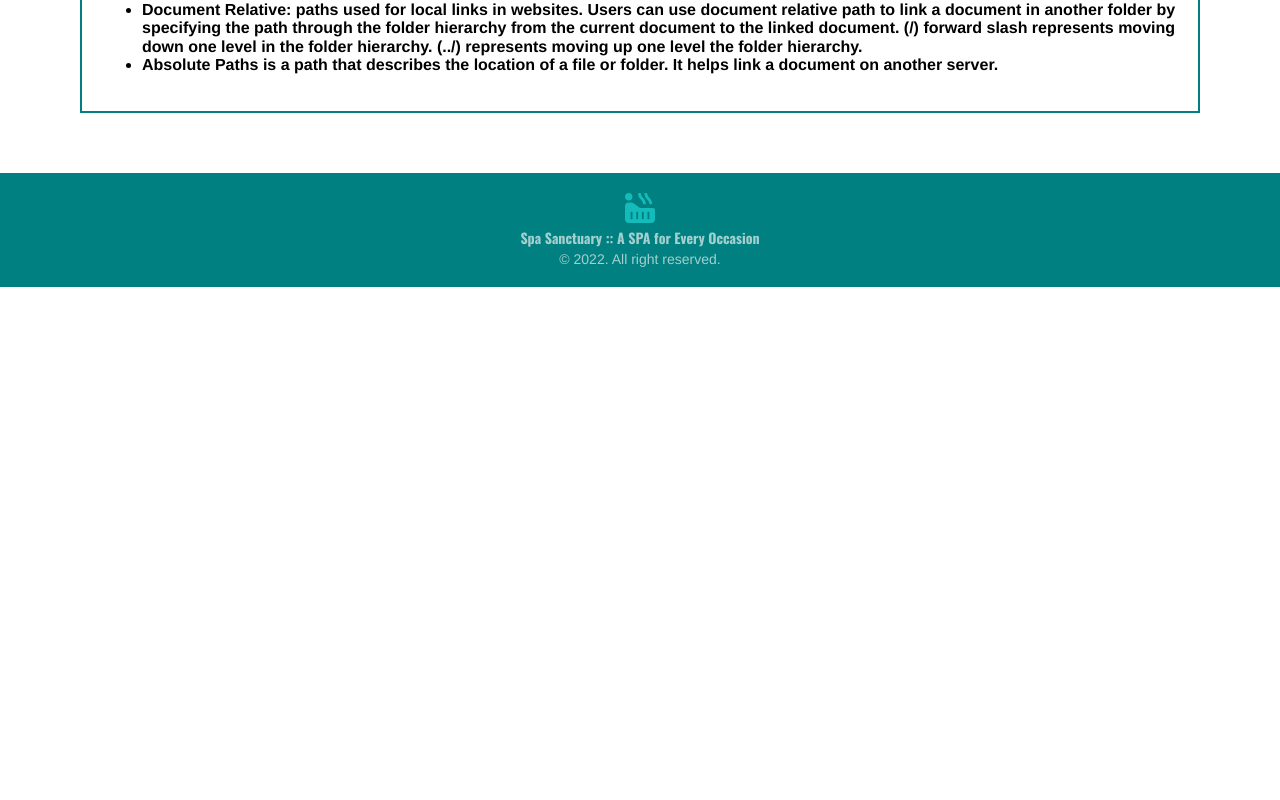
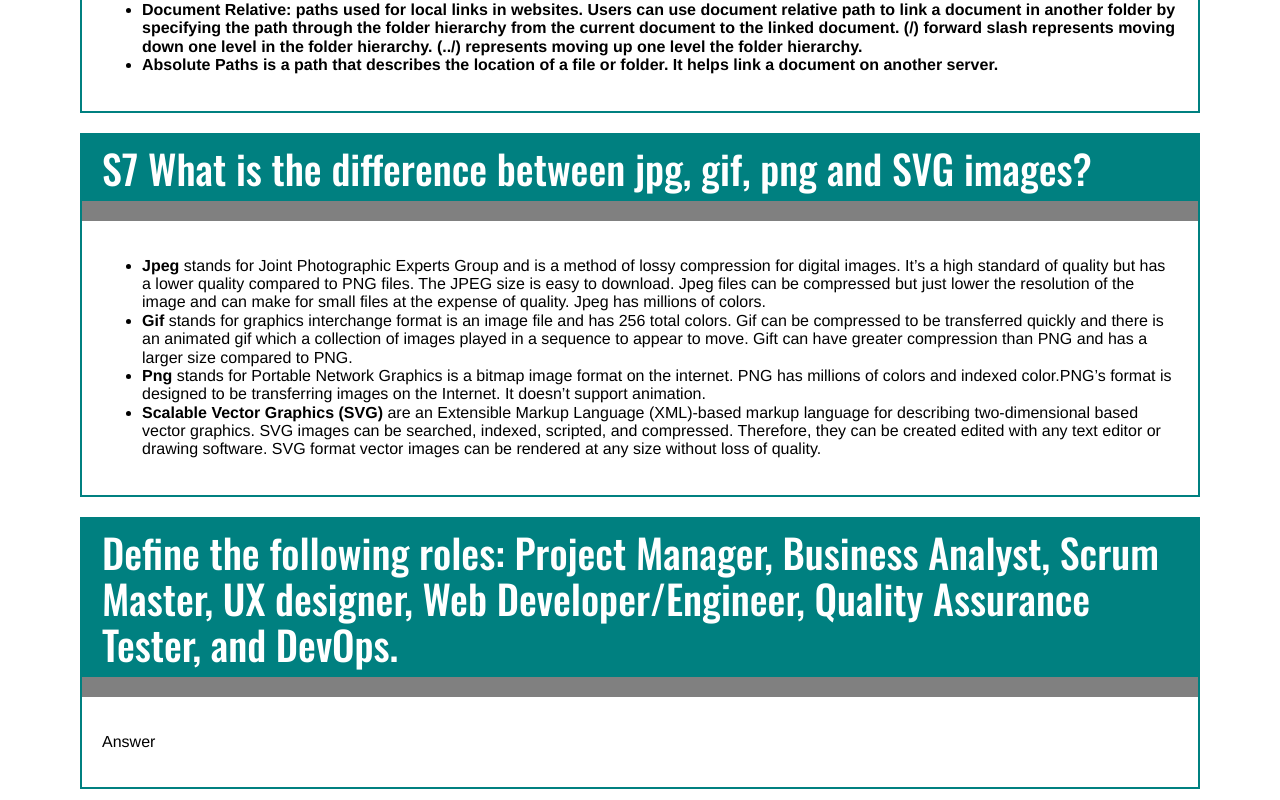
Before and after one commit to christinal59/Web-1-Li-Christina-Final, a React (Create React App) app: page /homework in a window 1280 px wide. Shown: the part 2500-3300 px from the top of the page. Before the commit the page ends 2787 px from the top, so only its background shows below. Built offline with nearby package versions, Linux system fonts and the light colour scheme.

Commit message:
Updating Homework

```diff
--- a/src/React/Homework/Essays/Essays.jsx
+++ b/src/React/Homework/Essays/Essays.jsx
@@ -87,6 +87,31 @@ const Essays= () => {
                             </b></li>
                         </li>
                         </ul>
+
+            </Essay>
+            <Essay q='S7 What is the difference between jpg, gif, png and SVG images?'>
+                <ul>
+                    <li><b>Jpeg</b> stands for Joint Photographic Experts Group and is a method of lossy compression for digital images.
+                        It’s a high standard of quality but has a lower quality compared to PNG files. The JPEG size is easy to download.
+                        Jpeg files can be compressed but just lower the resolution of the image and can make for small files at the expense
+                        of quality. Jpeg has millions of colors.
+
+                    </li>
+                    <li><b>Gif</b> stands for graphics interchange format is an image file and has 256 total colors.
+                        Gif can be compressed to be transferred quickly and there is an animated gif which a collection of images played
+                        in a sequence to appear to move. Gift can have greater compression than PNG and has a larger size compared to PNG.
+                    </li>
+                    <li><b>Png</b> stands for Portable Network Graphics is a bitmap image format on the internet. PNG has millions of colors and
+                        indexed color.PNG’s format is designed to be transferring images on the Internet. It doesn’t support animation.
+                    </li>
+                    <li><b>Scalable Vector Graphics (SVG) </b> are an Extensible Markup Language (XML)-based markup language for describing two-dimensional
+                        based vector graphics. SVG images can be searched, indexed, scripted, and compressed. Therefore, they can be created edited with
+                        any text editor or drawing software. SVG format vector images can be rendered at any size without loss of quality.
+                    </li>
+                </ul>
+            </Essay>
+            <Essay q='Define the following roles: Project Manager, Business Analyst, Scrum Master, UX designer, Web Developer/Engineer, Quality Assurance Tester, and DevOps.'>
+                <p>Answer</p>
             </Essay>
         </EssaysStyled>
     )
```
